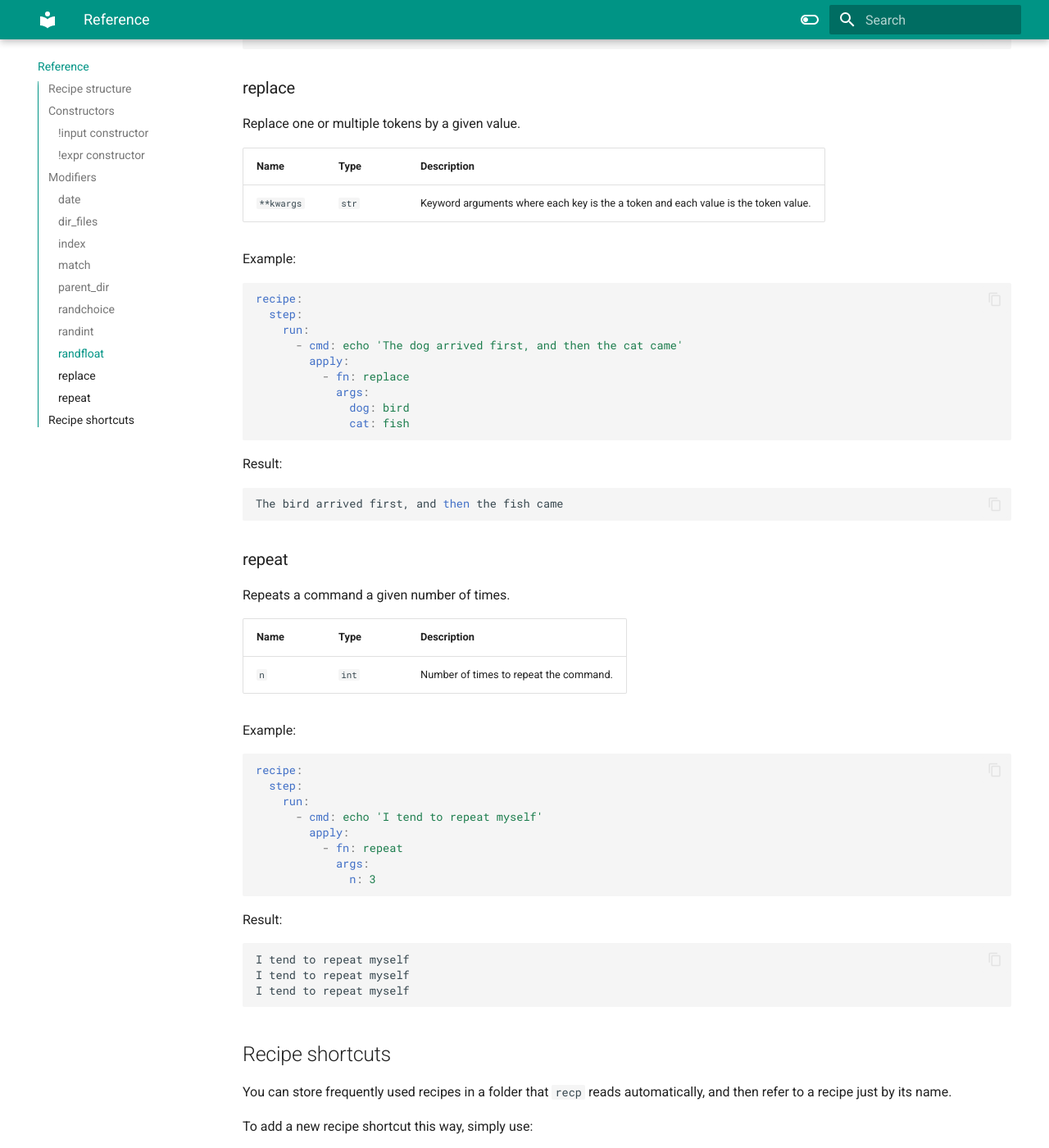
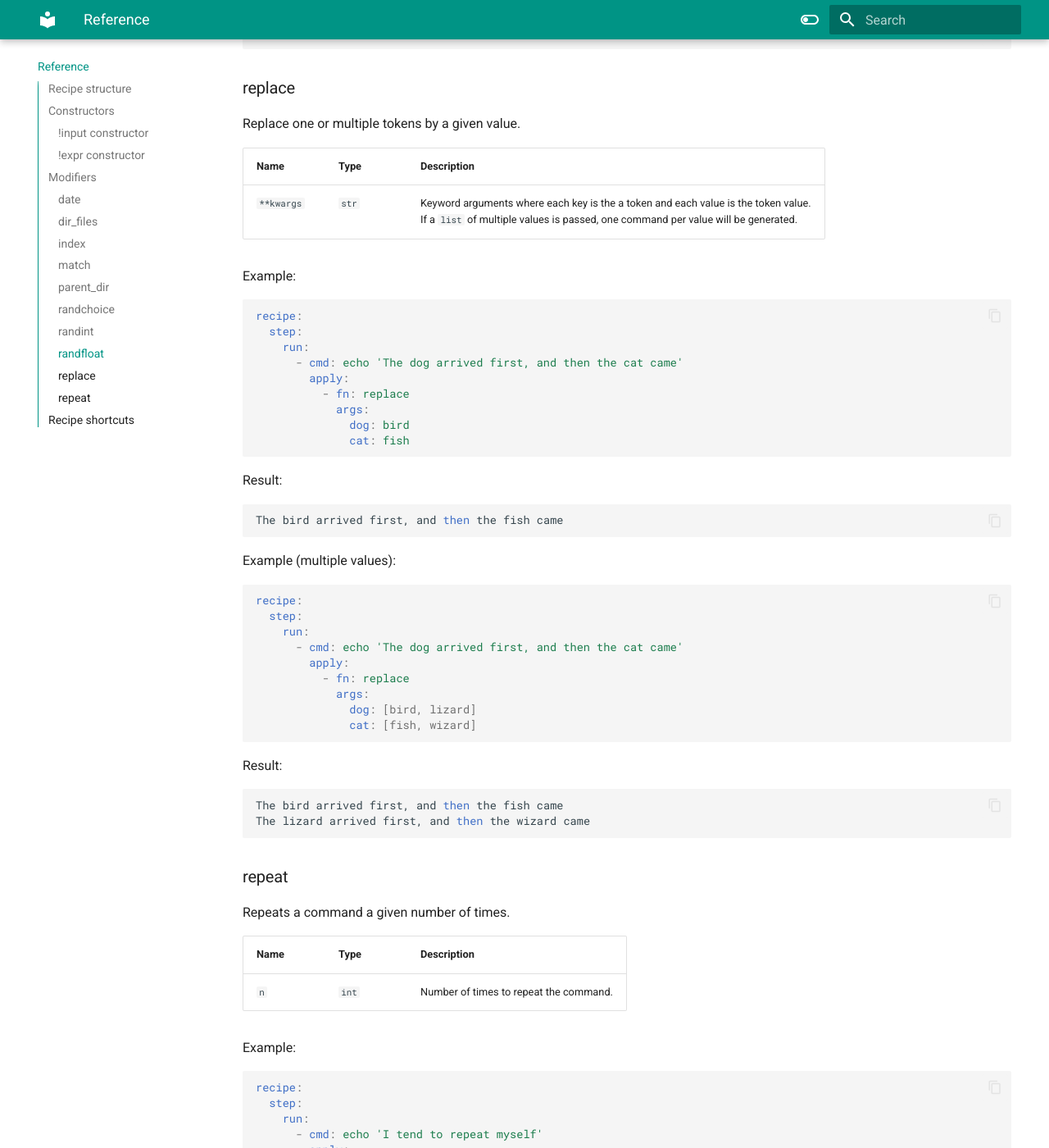
Before and after one commit to eagomez2/recp, an MkDocs documentation site: the page built from docs/reference.md, in a window 1280 px wide and 1400 px high, scrolled down 10792 px. Shown: the whole window at 82% size. Built offline with MkDocs 1.6.1 and Material for MkDocs 9.7.7, drawn with Linux system fonts in a browser that asks for light colours; comment, search, counter and statistics services are not loaded.

````diff
--- a/docs/reference.md
+++ b/docs/reference.md
@@ -442,7 +442,7 @@
 
 | Name        | Type   | Description                                                                        |
 |-------------|--------|------------------------------------------------------------------------------------|
-| `**kwargs`  | `str`  | Keyword arguments where each key is the a token and each value is the token value. |
+| `**kwargs`  | `str`  | Keyword arguments where each key is the a token and each value is the token value.<br>If a `list` of multiple values is passed, one command per value will be generated.   |
 
 Example:
 ```yaml
@@ -460,6 +460,25 @@
 Result:
 ```bash
 The bird arrived first, and then the fish came
+```
+
+Example (multiple values):
+```yaml
+recipe:
+  step:
+    run:
+      - cmd: echo 'The dog arrived first, and then the cat came'
+        apply:
+          - fn: replace
+            args:
+              dog: [bird, lizard]
+              cat: [fish, wizard]
+```
+
+Result:
+```bash
+The bird arrived first, and then the fish came
+The lizard arrived first, and then the wizard came
 ```
 
 ### repeat
````
Also changed, not shown: 1 other file.
